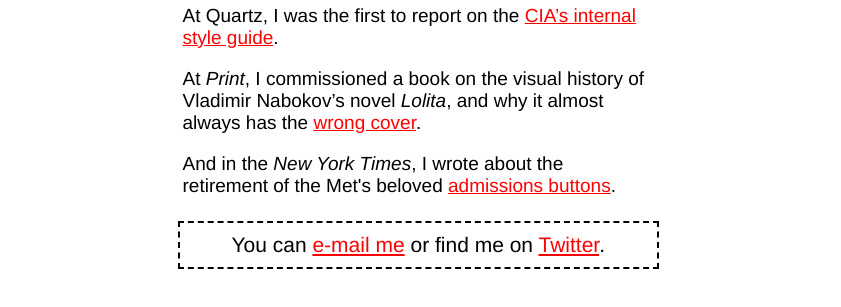
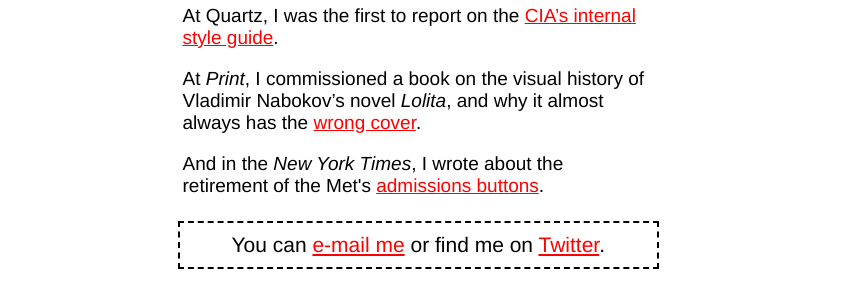
Before and after one commit to mbd-s/mbd-s.github.io, a plain HTML site: page index.html in a window 1280 px wide. Shown: the part 255-562 px from the top of the page, 439-1280 px from the left. Drawn offline with Linux system fonts and the light colour scheme.

Commit message:
deleted a word

```diff
--- a/index.html
+++ b/index.html
@@ -27,7 +27,7 @@
             <p>I wrote about the rise of <a href="http://www.newyorker.com/business/currency/how-new-yorks-subway-signs-came-to-be" target="_blank">design manuals</a> and the making of the modern New York City subway for <em>The New Yorker</em> (dot-com).</p>
             <p>At Quartz, I was the first to report on the <a href="http://qz.com/231110/writing-tips-from-the-cias-ruthless-style-manual/" target="_blank">CIA&rsquo;s internal style guide</a>.</p>
             <p>At <em>Print</em>, I commissioned a book on the visual history of Vladimir Nabokov&rsquo;s novel <em>Lolita</em>, and why it almost always has the <a href="http://www.newyorker.com/books/page-turner/designing-lolita" target="_blank">wrong cover</a>.</p>
-            <p>And in the <em>New York Times</em>, I wrote about the retirement of the Met's beloved <a href="http://www.nytimes.com/2013/06/28/arts/design/metropolitan-museum-sheds-its-metal-admissions-tags.html" target="_blank">admissions buttons</a>.</p>
+            <p>And in the <em>New York Times</em>, I wrote about the retirement of the Met's <a href="http://www.nytimes.com/2013/06/28/arts/design/metropolitan-museum-sheds-its-metal-admissions-tags.html" target="_blank">admissions buttons</a>.</p>
           </div>
           <div class="contact">
             You can <a href="mailto:michaelbsilverberg@gmail.com">e-mail me</a> or find me on <a href="https://twitter.com/mbd_s" target="_blank">Twitter</a>.
```
